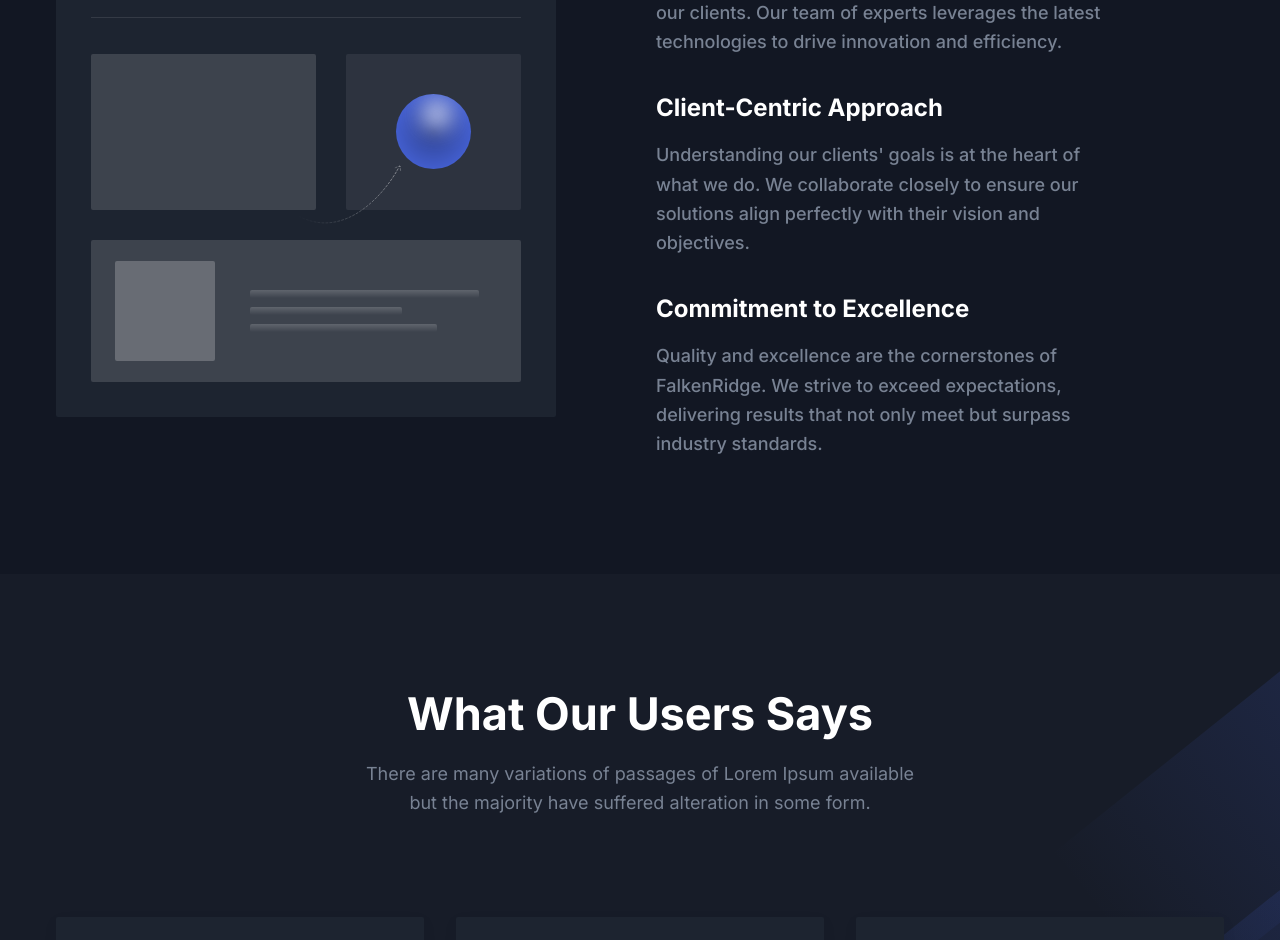
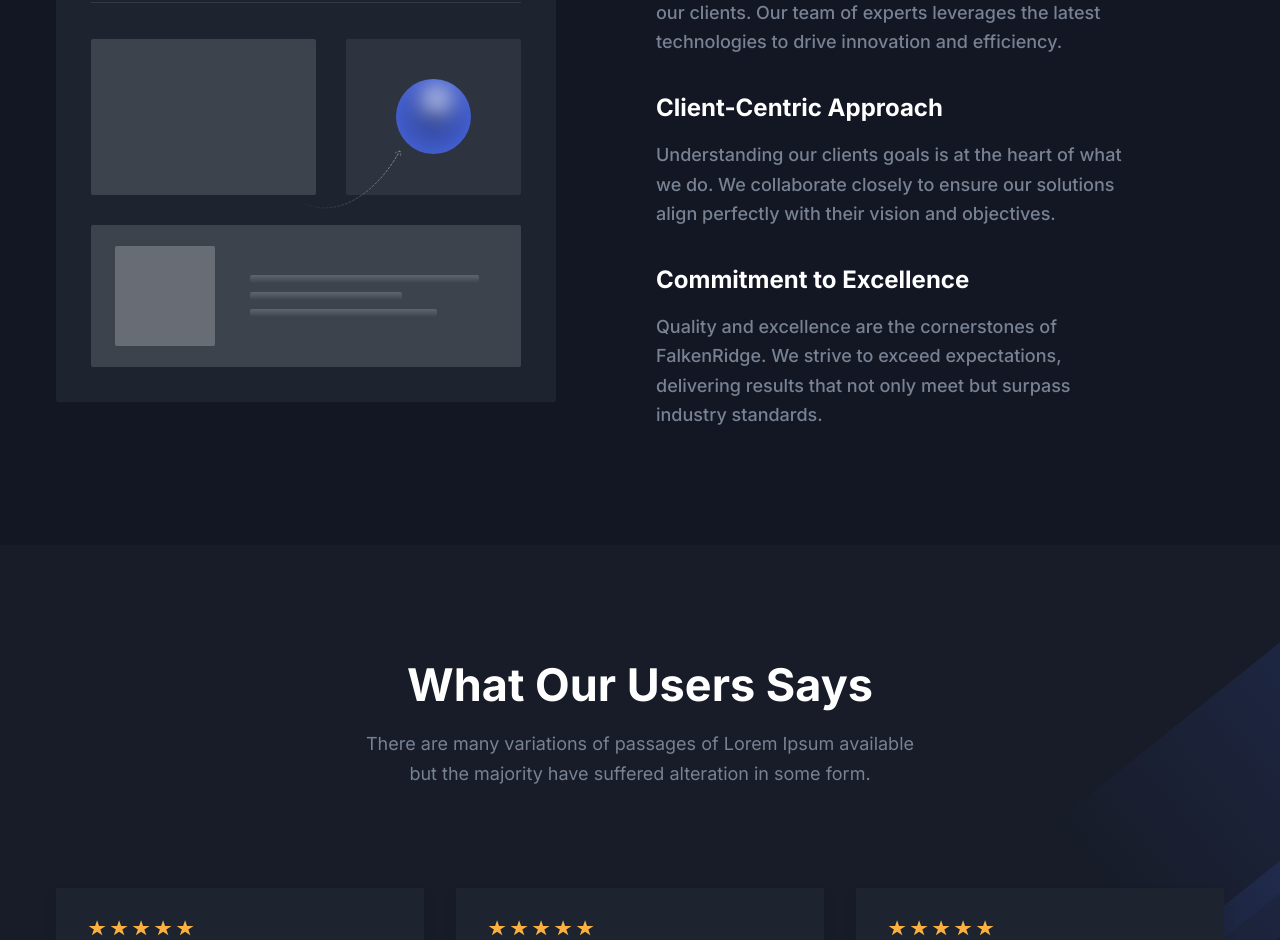
Before and after one commit to nikhilljpskj/FalkenRidge-Updated, a Next.js app: page / in a window 1280 px wide. Shown: the part 3748-4688 px from the top of the page. Built offline with nearby package versions, Linux system fonts and the light colour scheme.

Commit message:
Falken-Updated, Home Talents Contact Email and Newsletter About Page deleted pnpm

```diff
--- a/components/About/AboutSectionTwo.tsx
+++ b/components/About/AboutSectionTwo.tsx
@@ -39,7 +39,7 @@ const AboutSectionTwo = () => {
                   Client-Centric Approach
                 </h3>
                 <p className="text-base font-medium leading-relaxed text-body-color sm:text-lg sm:leading-relaxed">
-                  Understanding our clients' goals is at the heart of what we do. We collaborate closely to ensure our solutions align perfectly with their vision and objectives.
+                  Understanding our clients goals is at the heart of what we do. We collaborate closely to ensure our solutions align perfectly with their vision and objectives.
                 </p>
               </div>
               <div className="mb-1">
```
